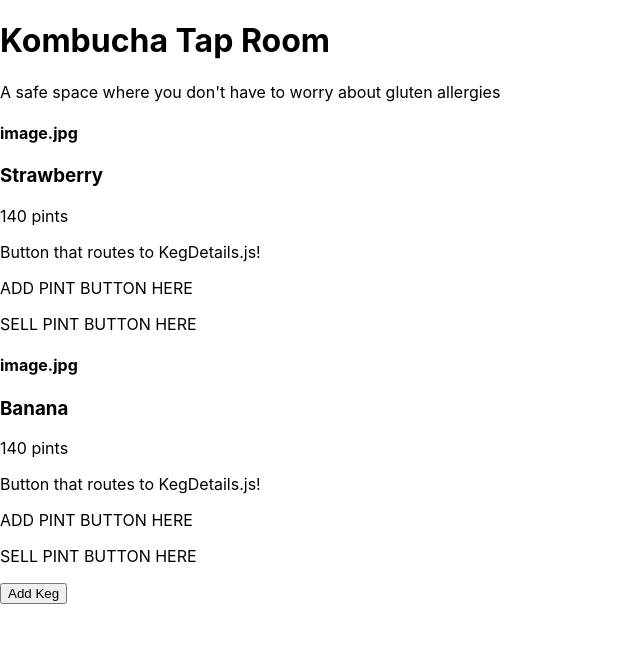
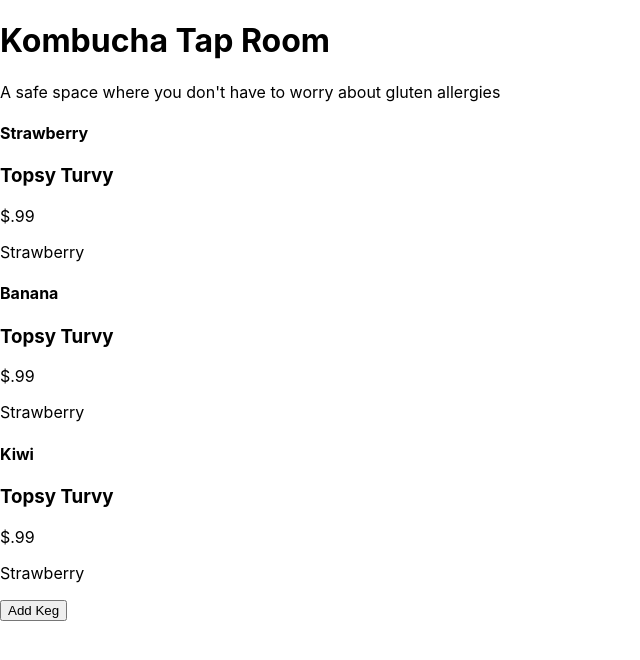
Before and after one commit to spodolak/KombuchaTapRoom-Redux, a React (Create React App) app: page / in a window 1280 px wide. Shown: the top 660 px of the page, without its empty margins (0-640 px from the left). Built offline with nearby package versions, Linux system fonts and the light colour scheme.

Commit message:
add logic to display details. add keg button needs debug

```diff
--- a/src/components/App.js
+++ b/src/components/App.js
@@ -1,15 +1,11 @@
 import React from "react";
 import Header from "./layout/Header.js";
 import KegControl from "./KegControl";
-// import AddKeg from "./buttons/AddKegButton";
-// import KegThumbnailList from "./KegThumbnailList.js";
 
 function App(){
   return (
     <React.Fragment>
       <Header />
-      {/* <AddKeg />
-      <KegThumbnailList /> */}
       <KegControl />
     </React.Fragment>
   );
--- a/src/components/KegControl.js
+++ b/src/components/KegControl.js
@@ -1,29 +1,74 @@
 import React from 'react';
 import NewKegForm from './NewKegForm';
 import KegThumbnailList from './KegThumbnailList';
+import KegDetails from './KegDetails'
 
 class KegControl extends React.Component {
   constructor(props) {
     super(props);
     this.state = {
-      formVisibleOnPage: false
+      formVisibleOnPage: false,
+      masterKegList: [
+        {
+          name: "Strawberry",
+          brand: "Topsy Turvy",
+          price: "$.99",
+          flavor: "Strawberry",
+        },
+        {
+          name: "Banana",
+          brand: "Topsy Turvy",
+          price: "$.99",
+          flavor: "Strawberry",
+        },
+        {
+          name: "Kiwi",
+          brand: "Topsy Turvy",
+          price: "$.99",
+          flavor: "Strawberry",
+        },
+      ],
+      selectedKeg: null
     };
   }
 
-handleClick = () => {
-  this.setState(prevState => ({
-    formVisibleOnPage: !prevState.formVisibleOnPage
-  }));
-}
+  handleClick = () => {
+    if (this.state.selectedTicket != null) {
+      this.setState({
+        formVisibleOnPage: false,
+        selectedTicket: null
+      });
+    } else {
+      this.setState(prevState => ({
+        formVisibleOnPage: !prevState.formVisibleOnPage,
+      }));
+    }
+  }
+
+  handleChangingSelectedKeg = (id) => {
+    const selectedKeg = this.state.masterKegList.filter(keg => keg.id === id)[0];
+    this.setState({selectedKeg: selectedKeg})
+  }
+
+  handleAddingNewKegToList = (newKeg) => {
+    const newMasterKegList = this.state.masterKegList.concat(newKeg);
+    this.setState({
+      masterKegList: newMasterKegList,
+      formVisibleOnPage: false
+    });
+  }
 
   render(){
     let currentlyVisibleState = null;
     let buttonText = null;
-    if (this.state.formVisibleOnPage) {
-      currentlyVisibleState = <NewKegForm />
+    if (this.state.selectedKeg != null){
+      currentlyVisibleState = <KegDetails keg = {this.state.selectedKeg} />
+      buttonText="Return to Keg List";
+    } else if (this.state.formVisibleOnPage) {
+      currentlyVisibleState = <NewKegForm onNewKegCreation={this.handleAddingNewKegToList}/>;
       buttonText = "Return to Keg List";
     } else {
-      currentlyVisibleState = <KegThumbnailList />
+      currentlyVisibleState = <KegThumbnailList kegList = {this.state.masterKegList} onKegSelection={this.handleChangingSelectedKeg}/>
       buttonText = "Add Keg";
     }
     return (
--- a/src/components/KegDetails.js
+++ b/src/components/KegDetails.js
@@ -1,13 +1,22 @@
 import React from "react";
-import RouteMainButton from "./buttons/RouteMainButton";
+import PropTypes from "prop-types";
 
-function KegDetails() {
+function KegDetails(props) {
+  const { keg } = props;
 	return (
 		<React.Fragment>
-			<p>SEE KEG DETAILS HERE</p>
-			<RouteMainButton.js />
+      <h3>{keg.name}</h3>
+			<h4>{keg.brand}</h4>
+			<p>{keg.price}</p>
+			<p>{keg.flavor}</p>
 		</React.Fragment>
 	);
 }
 
+KegDetails.propTypes = {
+  keg: PropTypes.object,
+  onClickingDelete: PropTypes.func,
+  OnClickingEdit: PropTypes.func
+};
+
 export default KegDetails;
--- a/src/components/KegThumbnail.js
+++ b/src/components/KegThumbnail.js
@@ -1,26 +1,30 @@
 import React from "react";
 import KegImgButton from "./buttons/KegImageButton.js";
 import AddPintButton from "./buttons/AddPintButton.js";
-import SellPintButton from "./buttons/SellPintButton";
+import SellPintButton from "./buttons/SellPintButton.js";
 import PropTypes from "prop-types";
 
 function KegThumbnail(props) {
 	return (
 		<React.Fragment>
-			<h4>{props.image}</h4>
-			<h3>{props.name}</h3>
-			<p>{props.currentPints}</p>
-			<KegImgButton />
+      <div onClick = {() => props.whenKegClicked(props.id)}>
+			<h4>{props.name}</h4>
+			<h3>{props.brand}</h3>
+			<p>{props.price}</p>
+			<p>{props.flavor}</p>
+			{/* <KegImgButton />
 			<AddPintButton />
-			<SellPintButton />
+			<SellPintButton /> */}
+      </div>
 		</React.Fragment>
 	);
 }
 
 KegThumbnail.propTypes = {
-	image: PropTypes.string,
 	name: PropTypes.string,
-	currentPints: PropTypes.string,
+	brand: PropTypes.string,
+	price: PropTypes.string,
+	flavor: PropTypes.string,
 	KegImgButton: PropTypes.object,
 	AddPintButton: PropTypes.object,
 	SellPintButton: PropTypes.object
--- a/src/components/KegThumbnailList.js
+++ b/src/components/KegThumbnailList.js
@@ -1,5 +1,6 @@
 import React from "react";
 import KegThumbnail from "./KegThumbnail.js";
+import PropTypes from "prop-types";
 
 const masterKegList = [
 	{
@@ -15,18 +16,26 @@ const masterKegList = [
 ]
 
 
-function KegThumbnailList() {
+function KegThumbnailList(props) {
 	return (
 		<React.Fragment>
-			{masterKegList.map((kegThumbnail, index) =>
-				<KegThumbnail
-				image={kegThumbnail.image}
-				name={kegThumbnail.name}
-				currentPints={kegThumbnail.currentPints}
-				key={index}/>
+			{props.kegList.map((keg) =>
+        <KegThumbnail
+        whenKegClicked = { props.onKegSelection }
+				name={keg.name}
+				brand={keg.brand}
+				price={keg.price}
+				flavor={keg.flavor}
+				key={keg.id}/>
 			)}
 		</React.Fragment>
 	);
 }
 
+KegThumbnailList.propTypes = {
+  kegList: PropTypes.array,
+  onTicketSelection: PropTypes.func
+};
+
+
 export default KegThumbnailList;
```
